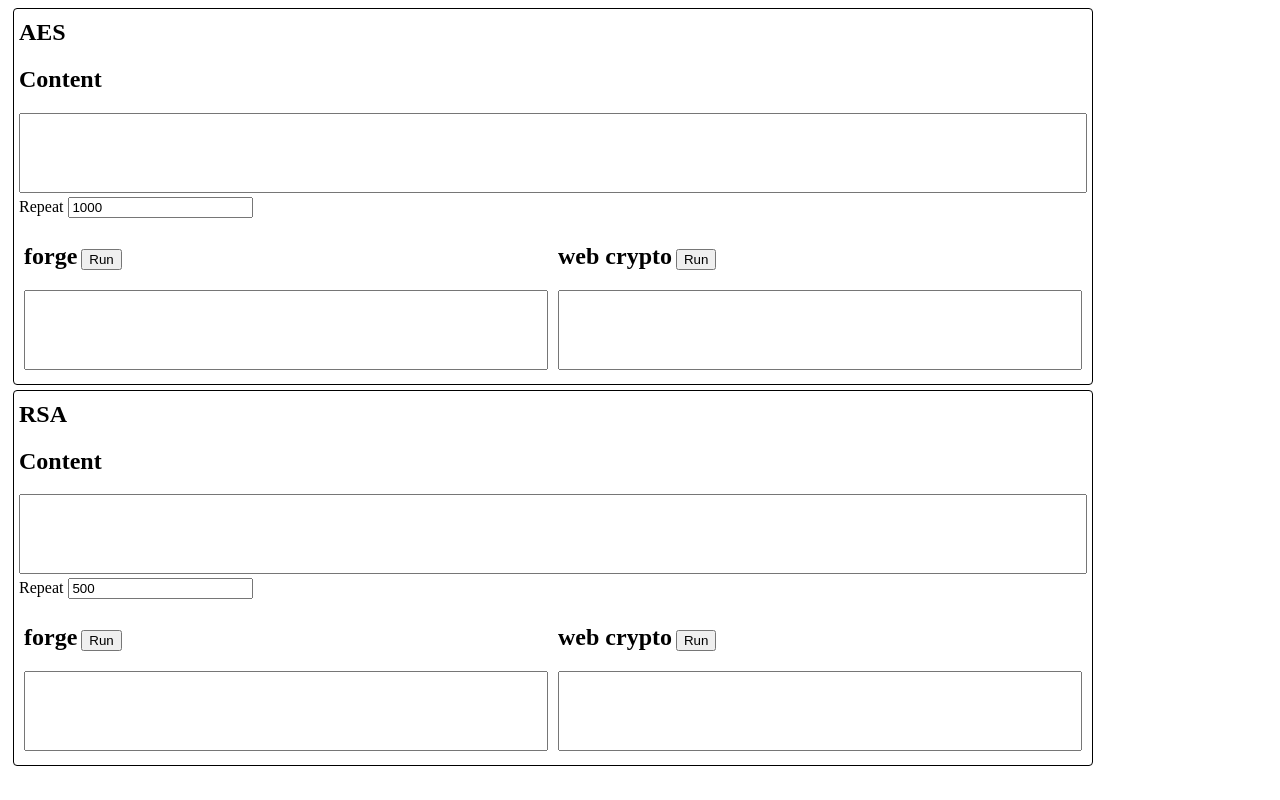
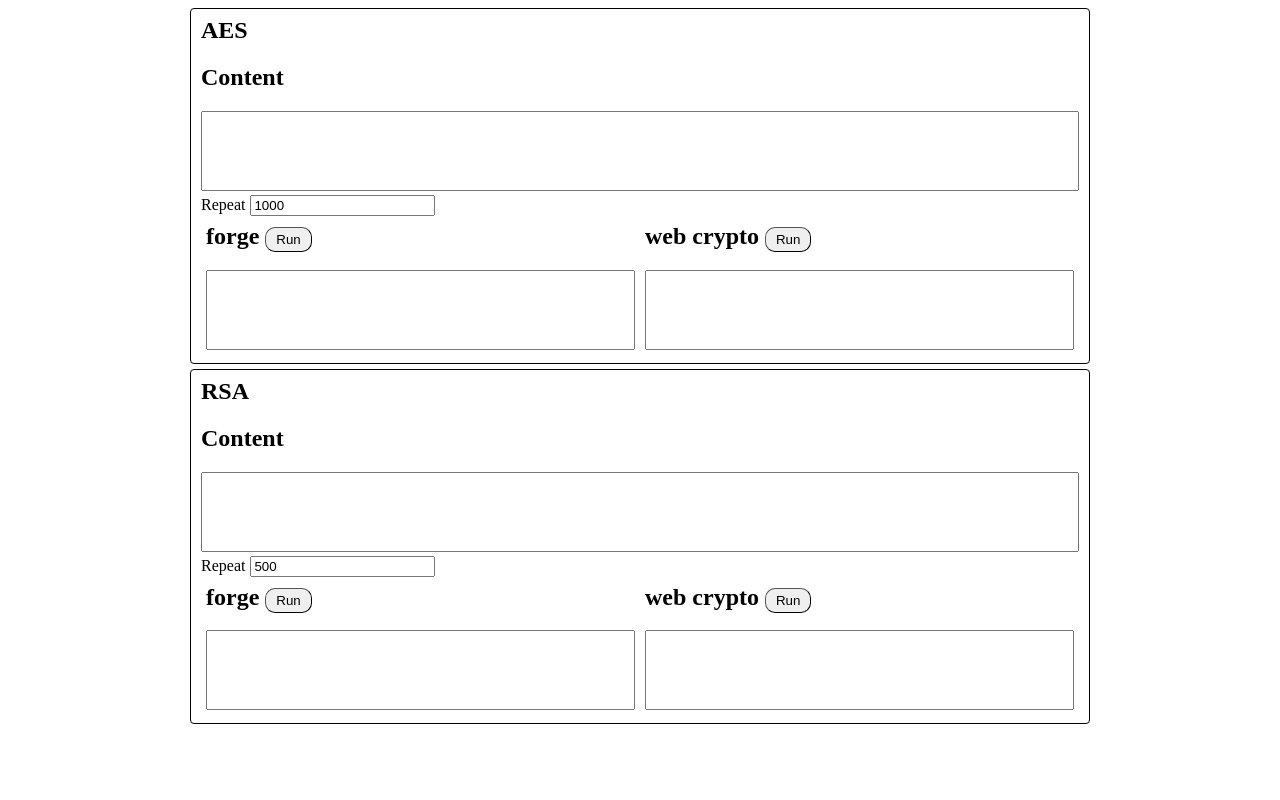
Before and after one commit to dlguswo333/web-crypto-test, a website built with webpack: page src/index.html in a window 1280 px wide. Built offline with nearby package versions, Linux system fonts and the light colour scheme.

Commit message:
Improve html and Fix error messages

```diff
--- a/src/index.html
+++ b/src/index.html
@@ -14,9 +14,11 @@
         .outer-section {
             border: 1px solid black;
             margin: 5px;
-            padding: 5px;
+            padding: 4px 10px;
             border-radius: 4px;
-            max-width: 1080px;
+            max-width: 900px;
+            margin-left: auto;
+            margin-right: auto;
         }
 
         .inner-section {
@@ -33,7 +35,10 @@
         }
 
         h1 {
-            margin-top: 5px;
+            margin-top: 4px;
+        }
+        h2 {
+            margin-top: 2px;
         }
 
         textarea {
@@ -41,6 +46,20 @@
             width: 100%;
             height: 6em;
             font-family: monospace;
+        }
+
+        button {
+            margin: 2px;
+            padding: 4px 10px;
+            cursor: pointer;
+            border-radius: 10px;
+            border-width: 1px;
+        }
+        button:hover {
+            background-color: #ddd;
+        }
+        button:active {
+            background-color: #ccc;
         }
 
         label {
@@ -62,14 +81,14 @@
                     <h2>forge</h2>
                     <button id="aes-forge-button">Run</button>
                 </div>
-                <textarea id="aes-forge-output"></textarea>
+                <textarea id="aes-forge-output" readonly></textarea>
             </div>
             <div id="crypto">
                 <div>
                     <h2>web crypto</h2>
                     <button id="aes-crypto-button">Run</button>
                 </div>
-                <textarea id="aes-crypto-output"></textarea>
+                <textarea id="aes-crypto-output" readonly></textarea>
             </div>
         </section>
     </section>
@@ -84,14 +103,14 @@
                     <h2>forge</h2>
                     <button id="rsa-forge-button">Run</button>
                 </div>
-                <textarea id="rsa-forge-output"></textarea>
+                <textarea id="rsa-forge-output" readonly></textarea>
             </div>
             <div id="crypto">
                 <div>
                     <h2>web crypto</h2>
                     <button id="rsa-crypto-button">Run</button>
                 </div>
-                <textarea id="rsa-crypto-output"></textarea>
+                <textarea id="rsa-crypto-output" readonly></textarea>
             </div>
         </section>
     </section>
--- a/src/index.ts
+++ b/src/index.ts
@@ -59,7 +59,7 @@ function attachRunner () {
         key
       ));
       if (data !== decryptedData) {
-        throw new Error('Web Crypto AES logics not valid');
+        throw new Error('AES Web Crypto logics not valid');
       }
     }, repeat);
     aesCryptoOutput.value += interval.toString() + ' ms\n';
@@ -134,7 +134,7 @@ function attachRunner () {
       const encryptedData = rsaEncryptForge(data, publicKey);
       const decryptedData = rsaDecryptForge(encryptedData, privateKey);
       if (data !== decryptedData) {
-        throw new Error('rsa Forge logics not valid');
+        throw new Error('RSA Forge logics not valid');
       }
     }, repeat);
     rsaForgeOutput.value += getEnDecrpytionBenchmarkMessage(interval.toString());
```
